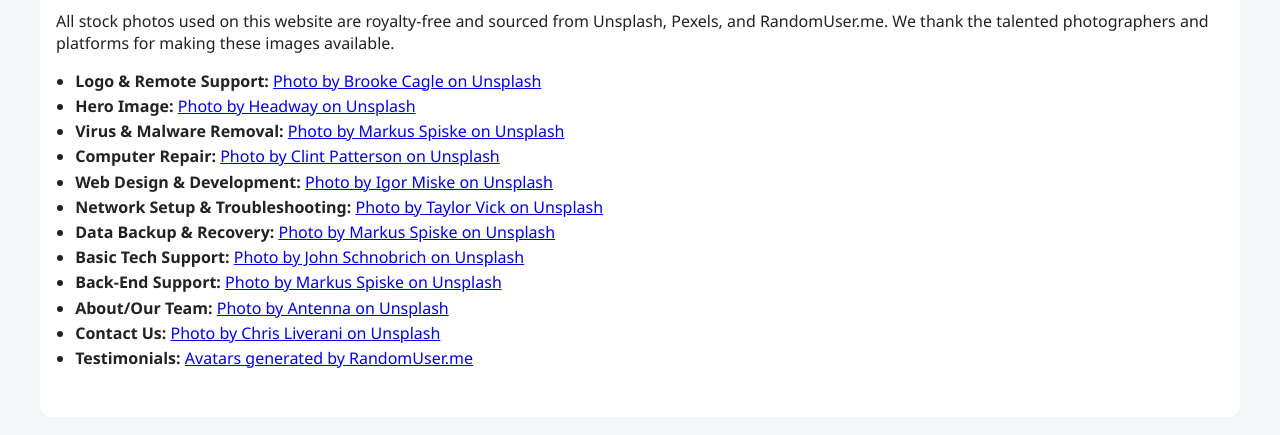
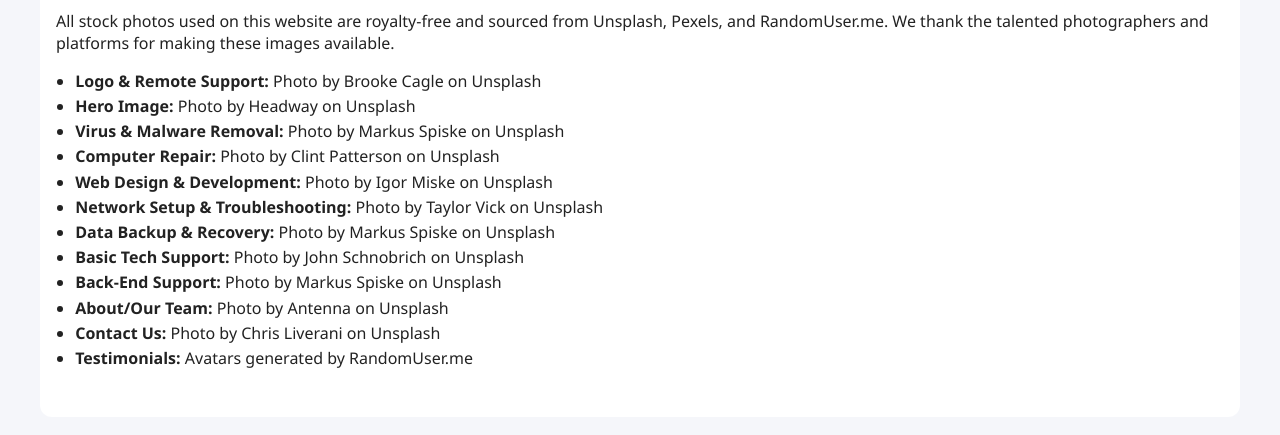
Before and after one commit to QuickFixTech951/QuickFixTech951, a plain HTML site: page credits.html in a window 1280 px wide. Shown: the part 517-952 px from the top of the page. Drawn offline with Linux system fonts and the light colour scheme.

Commit message:
Update credits.html

```diff
--- a/credits.html
+++ b/credits.html
@@ -30,75 +30,51 @@
             <ul>
                 <li>
                     <strong>Logo & Remote Support:</strong>
-                    <a href="https://unsplash.com/photos/photo-1519389950473-47ba0277781c" target="_blank" rel="noopener">
                     Photo by Brooke Cagle on Unsplash
-                    </a>
                 </li>
                 <li>
                     <strong>Hero Image:</strong>
-                    <a href="https://unsplash.com/photos/photo-1517336714731-489689fd1ca8" target="_blank" rel="noopener">
                     Photo by Headway on Unsplash
-                    </a>
                 </li>
                 <li>
                     <strong>Virus & Malware Removal:</strong>
-                    <a href="https://unsplash.com/photos/photo-1465101046530-73398c7f28ca" target="_blank" rel="noopener">
                     Photo by Markus Spiske on Unsplash
-                    </a>
                 </li>
                 <li>
                     <strong>Computer Repair:</strong>
-                    <a href="https://unsplash.com/photos/photo-1510915228340-29c85a43dcfe" target="_blank" rel="noopener">
                     Photo by Clint Patterson on Unsplash
-                    </a>
                 </li>
                 <li>
                     <strong>Web Design & Development:</strong>
-                    <a href="https://unsplash.com/photos/photo-1461749280684-dccba630e2f6" target="_blank" rel="noopener">
                     Photo by Igor Miske on Unsplash
-                    </a>
                 </li>
                 <li>
                     <strong>Network Setup & Troubleshooting:</strong>
-                    <a href="https://unsplash.com/photos/photo-1519125323398-675f0ddb6308" target="_blank" rel="noopener">
                     Photo by Taylor Vick on Unsplash
-                    </a>
                 </li>
                 <li>
                     <strong>Data Backup & Recovery:</strong>
-                    <a href="https://unsplash.com/photos/photo-1506744038136-46273834b3fb" target="_blank" rel="noopener">
                     Photo by Markus Spiske on Unsplash
-                    </a>
                 </li>
                 <li>
                     <strong>Basic Tech Support:</strong>
-                    <a href="https://unsplash.com/photos/photo-1515169273894-1e2b6b8f67b5" target="_blank" rel="noopener">
                     Photo by John Schnobrich on Unsplash
-                    </a>
                 </li>
                 <li>
                     <strong>Back-End Support:</strong>
-                    <a href="https://unsplash.com/photos/photo-1461344577544-4e5dc9487184" target="_blank" rel="noopener">
                     Photo by Markus Spiske on Unsplash
-                    </a>
                 </li>
                 <li>
                     <strong>About/Our Team:</strong>
-                    <a href="https://unsplash.com/photos/photo-1515378791036-0648a3ef77b2" target="_blank" rel="noopener">
                     Photo by Antenna on Unsplash
-                    </a>
                 </li>
                 <li>
                     <strong>Contact Us:</strong>
-                    <a href="https://unsplash.com/photos/photo-1521737852567-6949f3f9f2b5" target="_blank" rel="noopener">
                     Photo by Chris Liverani on Unsplash
-                    </a>
                 </li>
                 <li>
                     <strong>Testimonials:</strong>
-                    <a href="https://randomuser.me/" target="_blank" rel="noopener">
                     Avatars generated by RandomUser.me
-                    </a>
                 </li>
             </ul>
         </section>
```
Lines whose indentation alone changed are shown as unchanged.
